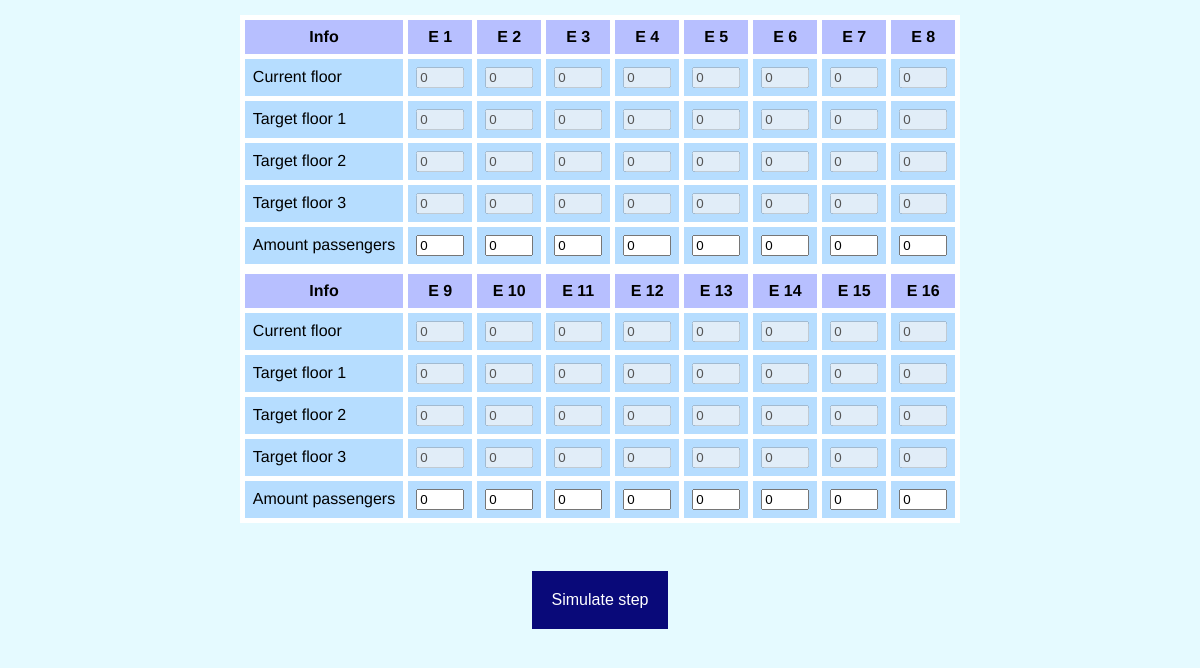
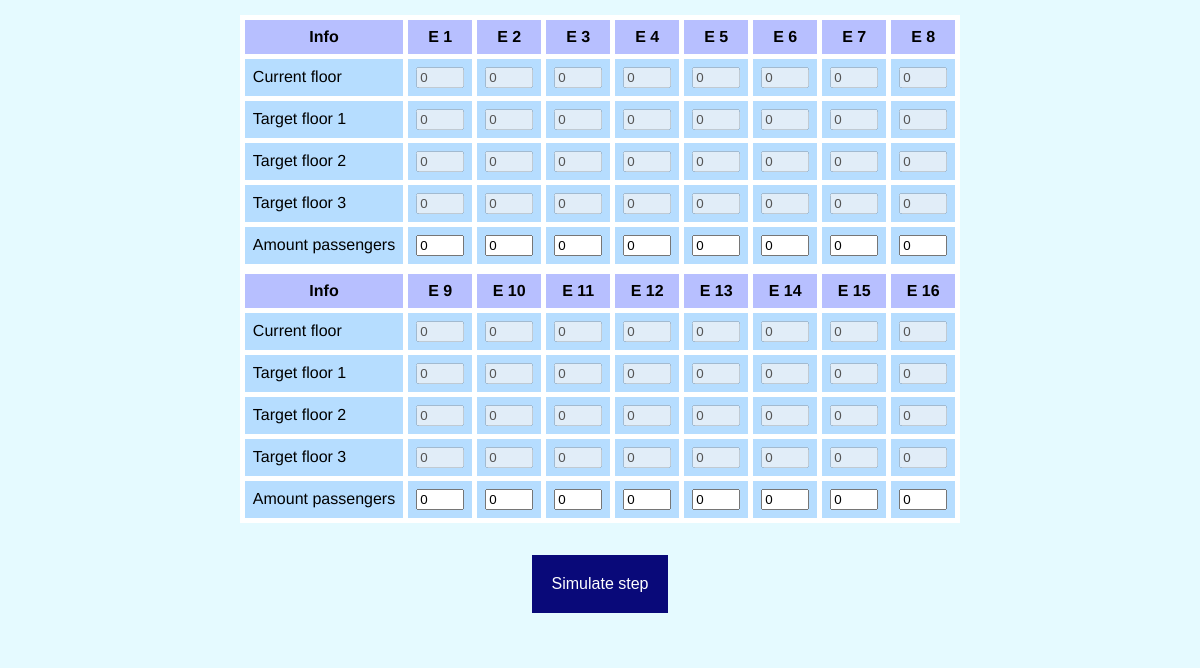
Before and after one commit to vartaller/elevator-control-system, an Electron app: page views/layouts/index.html in a window 1200 px wide. Shown: the part 104-772 px from the top of the page. Drawn offline with nearby package versions, Linux system fonts and the light colour scheme.

```diff
--- a/public/index.css
+++ b/public/index.css
@@ -45,7 +45,7 @@
 .btn-main {
     display: flex;
     justify-content: center;
-    margin: 3em auto;
+    margin: 2em auto;
     background-color: rgba(9, 9, 121, 1);
     border: none;
     color: white;
```
Also changed, not shown: README.md, screen.jpg (added).
